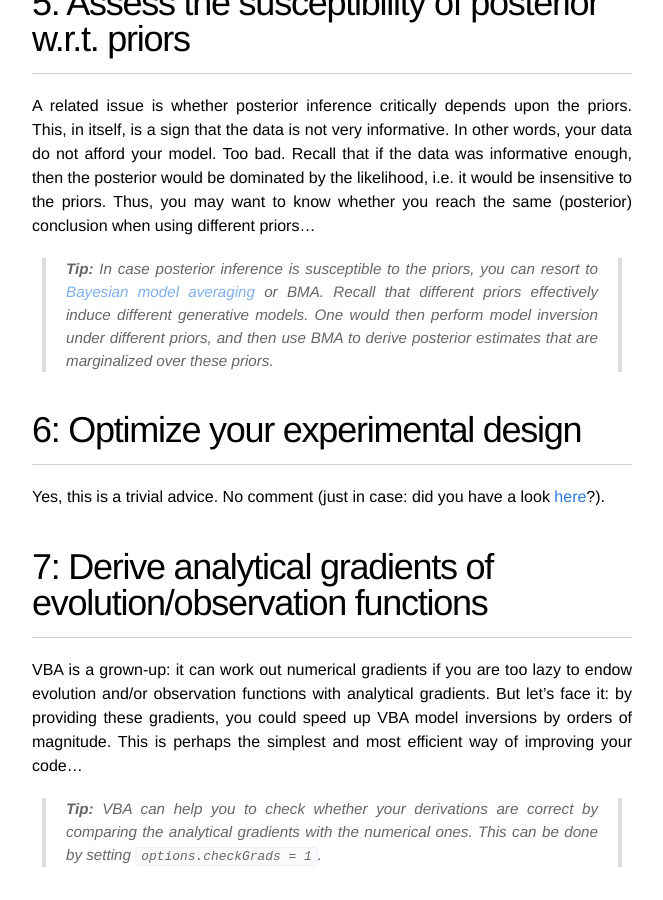
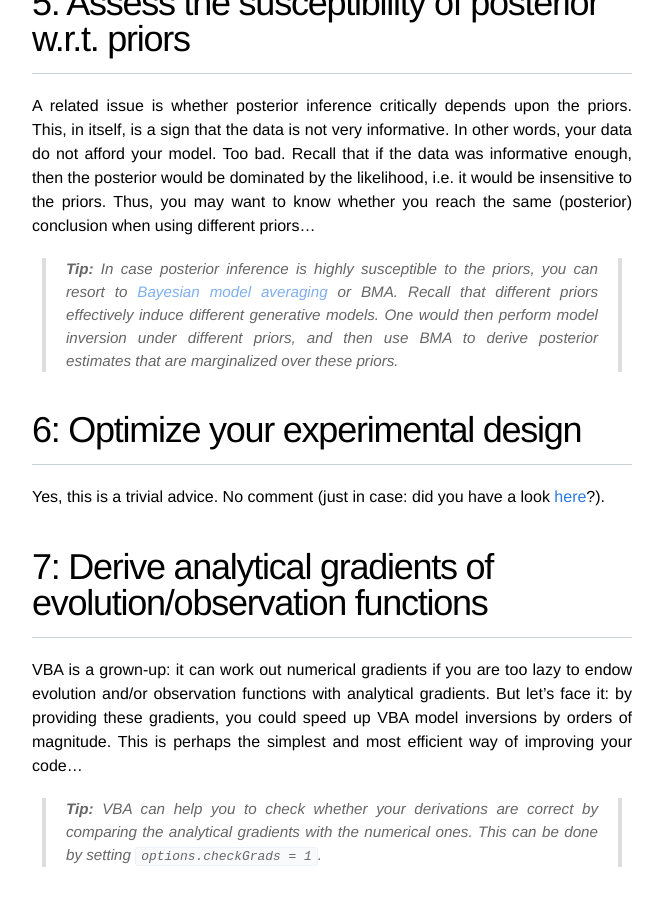
Before and after one commit to MBB-team/VBA-toolbox, a Jekyll site: the page built from _wiki/10-simple-rules.md, in a window 1280 px wide and 900 px high, scrolled down 2190 px. Shown: the whole window, without its empty margins (308-971 px from the left). Built offline with Jekyll 4.4.1, drawn with Linux system fonts in a browser that asks for light colours; nearby versions of some CDN libraries.

Commit message:
Update 10-simple-rules.md

```diff
--- a/_wiki/10-simple-rules.md
+++ b/_wiki/10-simple-rules.md
@@ -47,7 +47,7 @@ Interesting models typically include a few unknown parameters, which can be adju
 
 A related issue is whether posterior inference critically depends upon the priors. This, in itself, is a sign that the data is not very informative. In other words, your data do not afford your model. Too bad. Recall that if the data was informative enough, then the posterior would be dominated by the likelihood, i.e. it would be insensitive to the priors. Thus, you may want to know whether you reach the same (posterior) conclusion when using different priors...
 
-> **Tip:** In case posterior inference *is* susceptible to the priors, you can resort to [Bayesian model averaging]({{ site.baseurl }}/wiki/VBA-BMA) or BMA. Recall that different priors effectively induce different generative models. One would then perform model inversion under different priors, and then use BMA to derive posterior estimates that are marginalized over these priors.
+> **Tip:** In case posterior inference is highly susceptible to the priors, you can resort to [Bayesian model averaging]({{ site.baseurl }}/wiki/VBA-BMA) or BMA. Recall that different priors effectively induce different generative models. One would then perform model inversion under different priors, and then use BMA to derive posterior estimates that are marginalized over these priors.
 
 
 
```
